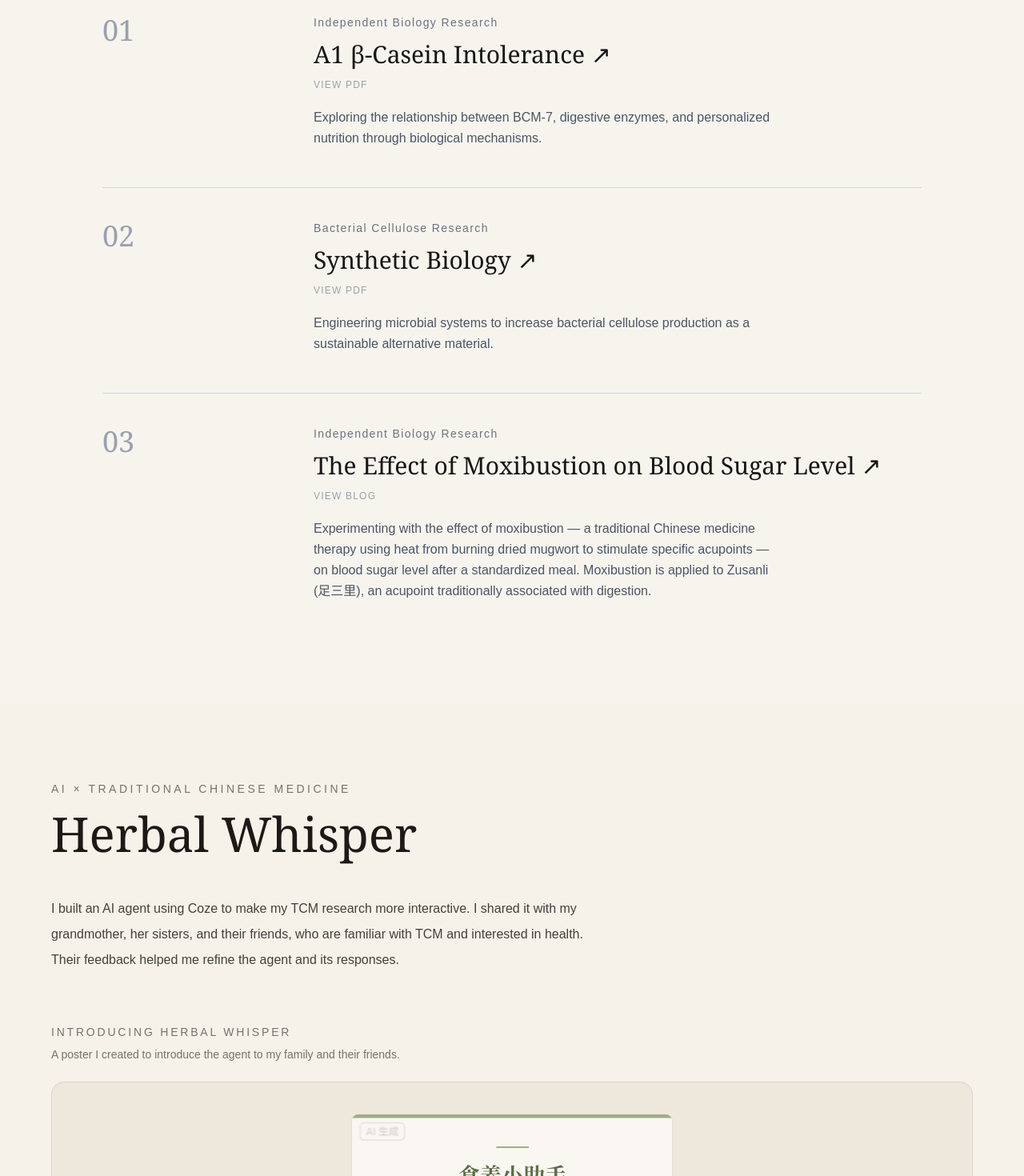
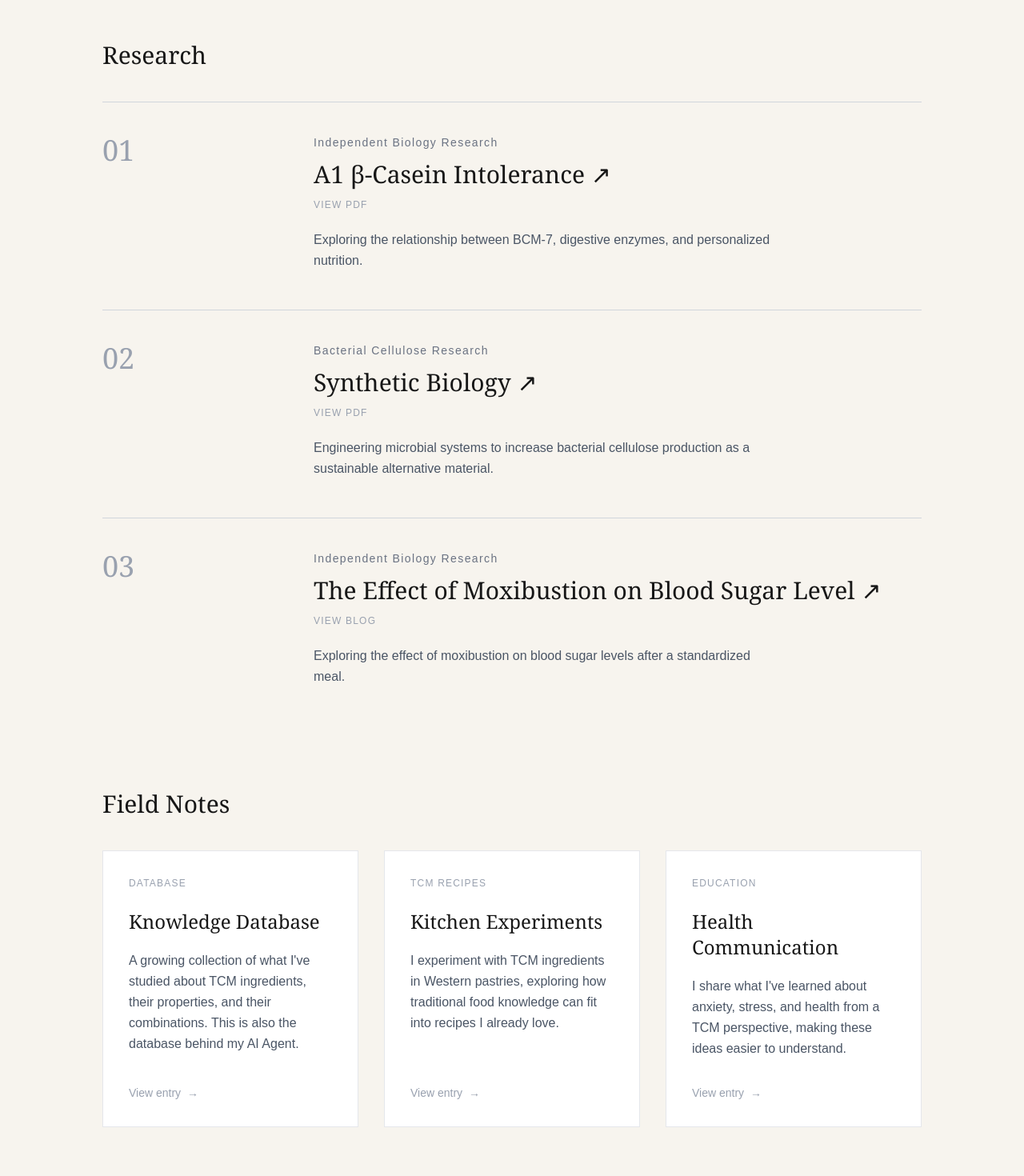
Before and after one commit to Sophie77227/Sophie-s-TCM-research-website, a Next.js app: page / in a window 1280 px wide. Shown: the part 3680-5150 px from the top of the page at 80% size. Built offline with nearby package versions, Linux system fonts and the light colour scheme.

Commit message:
edit research archive

```diff
--- a/components/ResearchArchive.tsx
+++ b/components/ResearchArchive.tsx
@@ -1,12 +1,12 @@
-"use client";
 
-const projects = [
+export default function ResearchArchive() {
+  const research = [
     {
       number: "01",
       title: "A1 β-Casein Intolerance",
       subtitle: "Independent Biology Research",
       description:
-      "Exploring the relationship between BCM-7, digestive enzymes, and personalized nutrition through biological mechanisms.",
+        "Exploring the relationship between BCM-7, digestive enzymes, and personalized nutrition.",
       link: "/A1_Beta_Casein_Research_Paper.pdf",
       type: "PDF",
     },
@@ -26,41 +26,72 @@ const projects = [
       title: "The Effect of Moxibustion on Blood Sugar Level",
       subtitle: "Independent Biology Research",
       description:
-      "Experimenting with the effect of moxibustion — a traditional Chinese medicine therapy using heat from burning dried mugwort to stimulate specific acupoints — on blood sugar level after a standardized meal. Moxibustion is applied to Zusanli (足三里), an acupoint traditionally associated with digestion.",
+        "Exploring the effect of moxibustion on blood sugar levels after a standardized meal.",
       link:
         "https://dailysophie7.wordpress.com/2026/08/05/can-traditional-chinese-medicine-influence-blood-sugar/",
       type: "BLOG",
     },
   ];
 
+  const notes = [
+    {
+      title: "Knowledge Database",
+      description:
+        "A growing collection of what I've studied about TCM ingredients, their properties, and their combinations. This is also the database behind my AI Agent.",
+      tag: "DATABASE",
+      link: "/TCMdatabase.pdf",
+    },
 
-export default function ResearchArchive() {
+    {
+      title: "Kitchen Experiments",
+      description:
+        "I experiment with TCM ingredients in Western pastries, exploring how traditional food knowledge can fit into recipes I already love.",
+      tag: "TCM RECIPES",
+      link:
+        "https://dailysophie7.wordpress.com/",
+    },
+
+    {
+      title: "Health Communication",
+      description:
+        "I share what I've learned about anxiety, stress, and health from a TCM perspective, making these ideas easier to understand.",
+      tag: "EDUCATION",
+      link: "https://www.instagram.com/stilllllmind/",
+    },
+  ];
 
   return (
-
     <section
       id="research"
       className="bg-[#F7F4EE] px-8 py-32"
     >
-
       <div className="max-w-5xl mx-auto">
 
+        {/* Header */}
+        <p className="text-sm tracking-[0.35em] text-gray-500 mb-8">
+          RESEARCH & FIELD NOTES
+        </p>
 
-        <p className="text-sm tracking-[0.35em] text-gray-500 mb-8">
-          RESEARCH ARCHIVE
+        <h2 className="font-serif text-5xl md:text-6xl mb-8">
+          Things I've explored.
+        </h2>
+
+        <p className="text-gray-600 leading-relaxed max-w-2xl mb-24">
+          A collection of questions I've explored, things I've studied,
+          and ideas I've been working on.
         </p>
 
 
-        <h2 className="font-serif text-5xl md:text-6xl mb-20">
-          Questions I explored.
-        </h2>
+        {/* Research */}
+        <div className="mb-32">
 
+          <h3 className="font-serif text-3xl mb-10">
+            Research
+          </h3>
 
           <div className="space-y-12">
 
-
-          {projects.map((project) => (
-
+            {research.map((project) => (
               <div
                 key={project.number}
                 className="
@@ -76,79 +107,119 @@ export default function ResearchArchive() {
                   </p>
                 </div>
 
-
                 <div className="md:col-span-3">
-
 
                   <p className="text-sm tracking-widest text-gray-500">
                     {project.subtitle}
                   </p>
 
-
                   <a
                     href={project.link}
                     target="_blank"
                     rel="noopener noreferrer"
-                  className="
-                  group
-                  inline-block
-                  "
+                    className="group inline-block"
                   >
-
-                  <h3
+                    <h4
                       className="
                         font-serif
                         text-3xl
                         mt-3
                         mb-3
-                    transition
                         group-hover:underline
                         group-hover:text-gray-600
-                    cursor-pointer
+                        transition
                       "
                     >
                       {project.title} ↗
-                  </h3>
+                    </h4>
 
-
-                  <p
-                    className="
-                    text-xs
-                    tracking-widest
-                    text-gray-400
-                    mb-5
-                    "
-                  >
+                    <p className="text-xs tracking-widest text-gray-400">
                       VIEW {project.type}
                     </p>
-
                   </a>
 
-
-                <p className="
-                text-gray-600
-                leading-relaxed
-                max-w-xl
-                ">
+                  <p className="text-gray-600 leading-relaxed max-w-xl mt-5">
                     {project.description}
                   </p>
 
+                </div>
+
+              </div>
+            ))}
+
+          </div>
 
         </div>
 
 
-            </div>
+        {/* Field Notes */}
+        <div>
 
-          ))}
+          <h3 className="font-serif text-3xl mb-10">
+            Field Notes
+          </h3>
 
+          <div className="grid md:grid-cols-3 gap-8">
+
+            {notes.map((note) => (
+              <article
+                key={note.title}
+                className="
+                  bg-white
+                  border border-gray-200
+                  p-8
+                  min-h-[280px]
+                  flex flex-col
+                  justify-between
+                "
+              >
+
+                <div>
+
+                  <p className="text-xs tracking-widest text-gray-400 mb-6">
+                    {note.tag}
+                  </p>
+
+                  <h4 className="font-serif text-2xl mb-5">
+                    {note.title}
+                  </h4>
+
+                  <p className="text-gray-600 leading-relaxed">
+                    {note.description}
+                  </p>
 
                 </div>
 
+                <a
+                  href={note.link}
+                  target="_blank"
+                  rel="noopener noreferrer"
+                  className="
+                    group
+                    text-sm
+                    text-gray-400
+                    mt-8
+                    flex
+                    items-center
+                    gap-2
+                    hover:text-black
+                    transition
+                  "
+                >
+                  View entry
+                  <span className="group-hover:translate-x-1 transition-transform">
+                    →
+                  </span>
+                </a>
+
+              </article>
+            ))}
 
           </div>
 
+        </div>
 
+      </div>
     </section>
-
   );
 }
```
Lines whose indentation alone changed are shown as unchanged.
